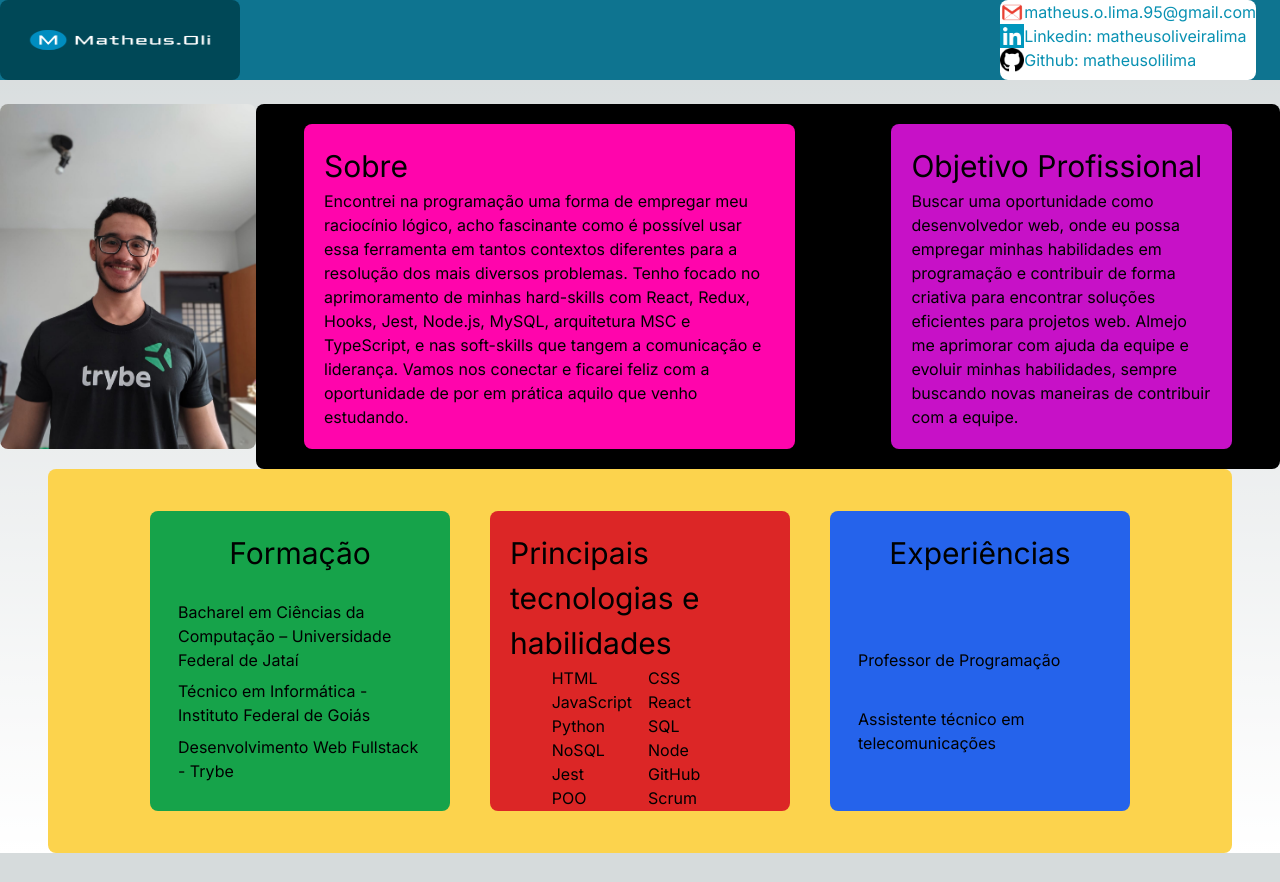
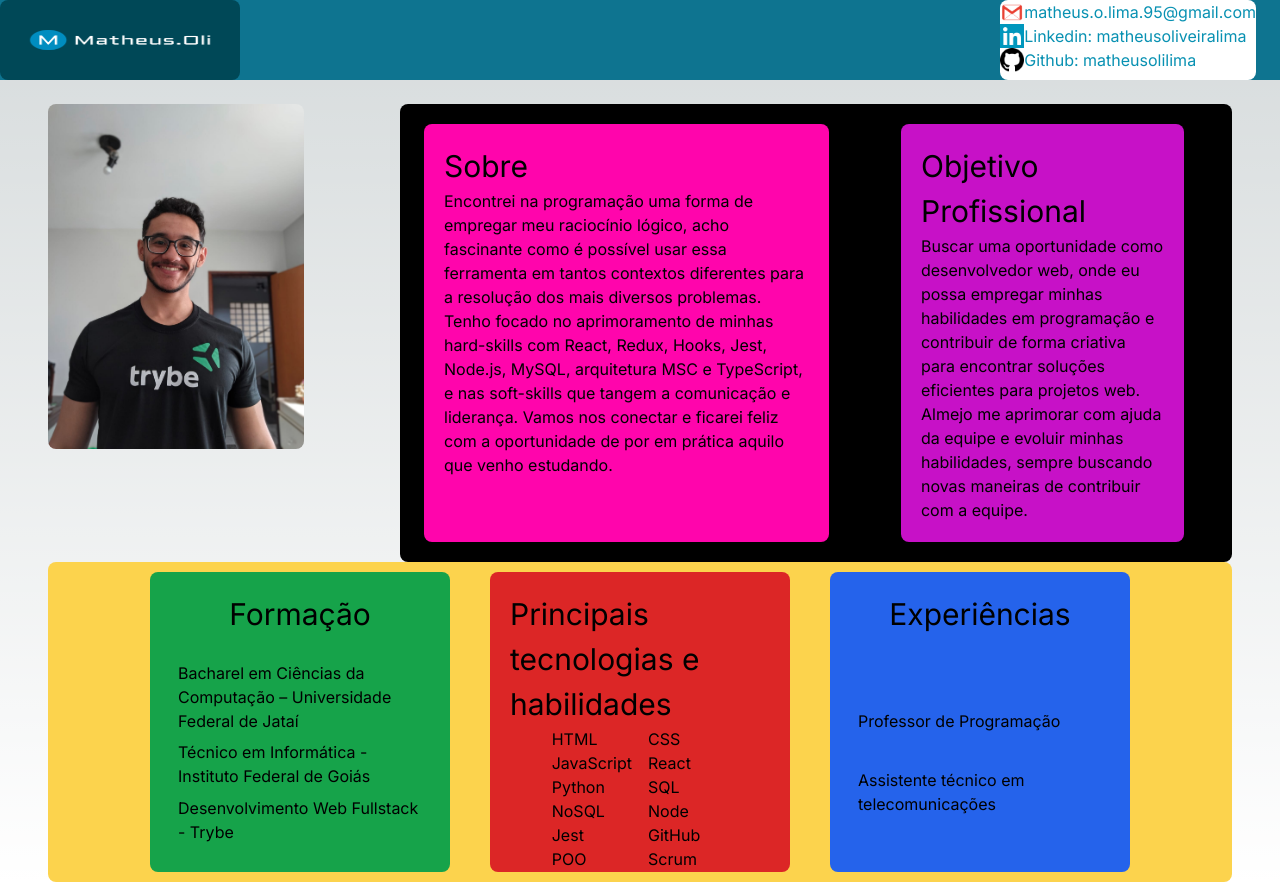
Before and after one commit to matheusolilima/tailwind-page, a Next.js app: page / in a window 1280 px wide. Before the commit the page ends 853 px from the top, so only its background shows below. Built offline with nearby package versions, Linux system fonts and the light colour scheme.

Commit message:
ajustando elementos na pagina

```diff
--- a/src/app/page.js
+++ b/src/app/page.js
@@ -57,11 +57,11 @@ export default function Home() {
       </div>
 
       <div className="flex flex-row">
-        <Image src={ Profile } alt="profile-picture" className="cropped1 rounded-lg"/>
 
-        <div className="flex flex-row rounded-lg bg-black ">
+        <Image src={ Profile } alt="profile-picture" className="cropped1 rounded-lg mx-12"/>
+        <div className="flex flex-row rounded-lg bg-black mx-12">
 
-          <div className="sobre rounded-lg mx-12">
+          <div className="sobre rounded-lg mx-6">
             <h2>Sobre</h2>
             <p className="text-left text-base break-normal">
               Encontrei na programação uma forma de empregar meu raciocínio lógico, acho fascinante
@@ -89,7 +89,7 @@ export default function Home() {
 
 
 
-      <div className="flex flex-row rounded-lg bg-amber-300 justify-center items-center h-96 mx-12 space-x-10">
+      <div className="flex flex-row rounded-lg bg-amber-300 justify-center items-center h-80 mx-12 space-x-10">
 
         {InfoCard(formacao)}
         {InfoCard(habilidades)}
```
